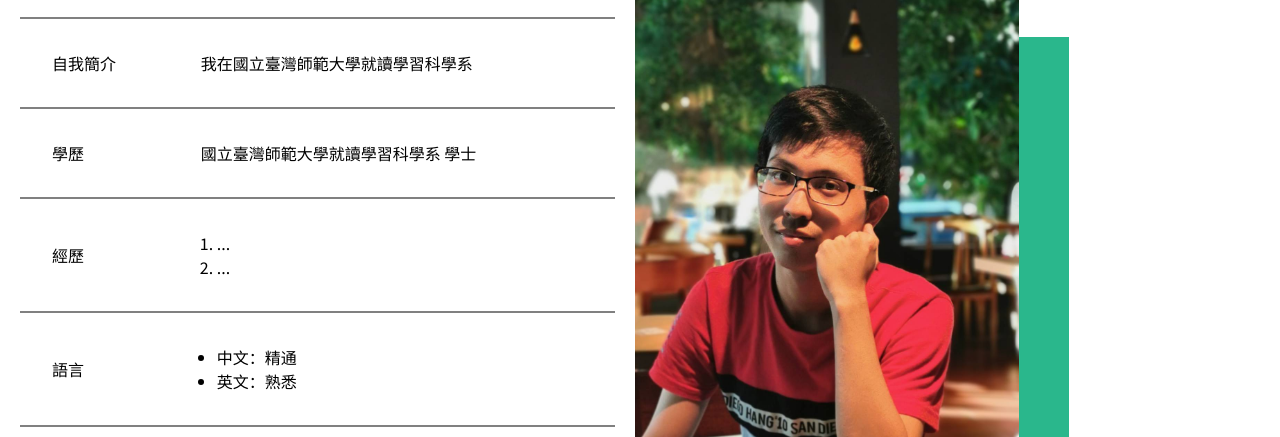
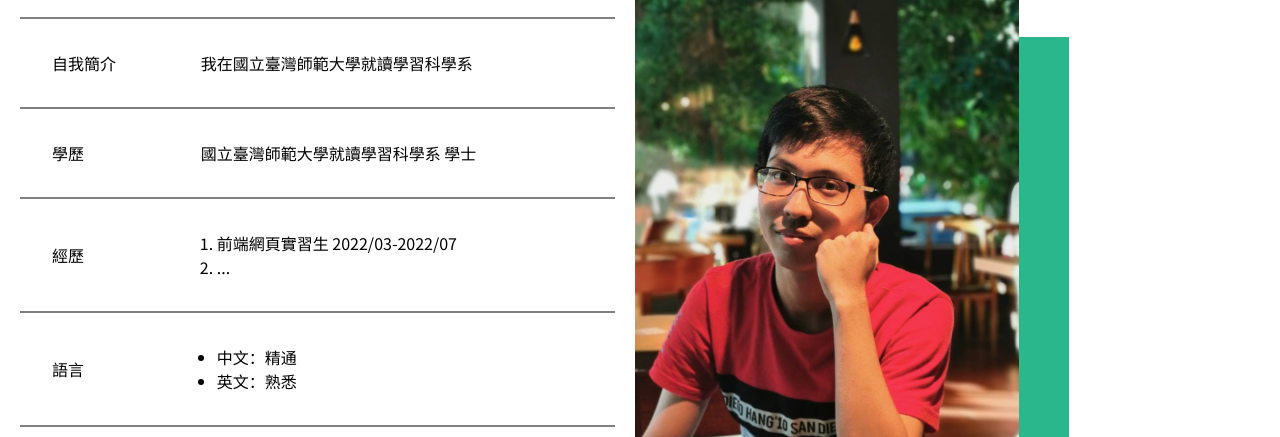
Before and after one commit to kuenpongfa221/project3_portfolioProject, a plain HTML site: page resume.html in a window 1280 px wide. Shown: the part 107-544 px from the top of the page. Drawn offline with Linux system fonts and the light colour scheme.

Commit message:
add 履歷:前端實習生

```diff
--- a/resume.html
+++ b/resume.html
@@ -49,7 +49,7 @@
             <td>經歷</td>
             <td>
               <ol>
-                <li>...</li>
+                <li>前端網頁實習生 2022/03-2022/07</li>
                 <li>...</li>
               </ol>
             </td>
```
